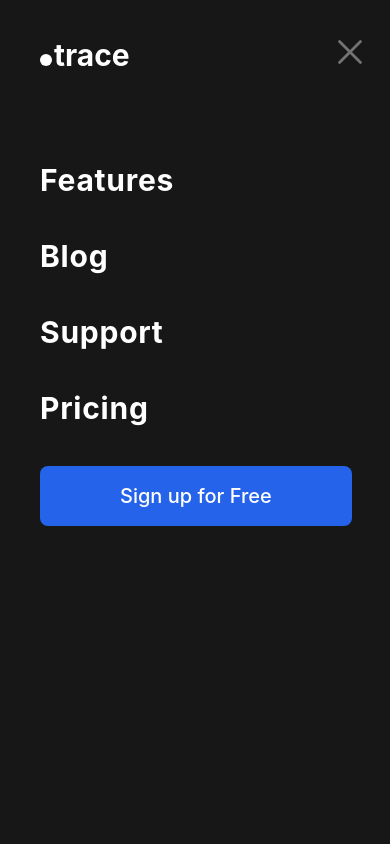
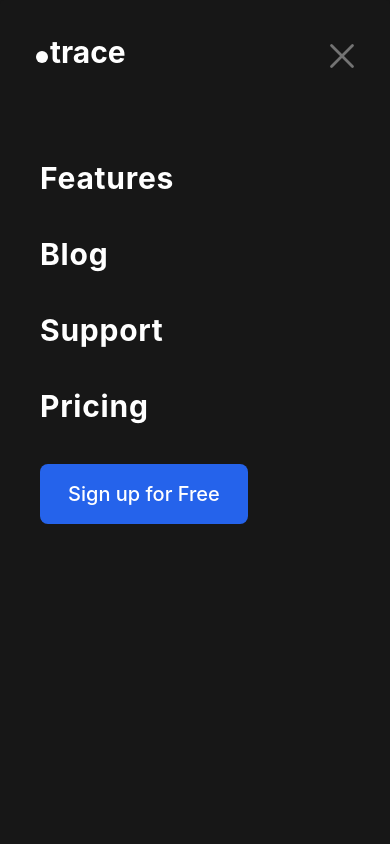
Before and after one commit to amine-tayani/appeo, a Next.js app: page / in a window 390 px wide. Both pictures are taken after a click on the button "Open Menu". Shown: the top 844 px of the page. Built offline with nearby package versions, Linux system fonts and the light colour scheme.

Commit message:
feat: Make mobile navbar slide from the bottom

```diff
--- a/src/components/Companies.tsx
+++ b/src/components/Companies.tsx
@@ -5,13 +5,13 @@ const Companies: React.FunctionComponent = () => {
     <section className="body-font text-gray-600">
       <div className="container mx-auto max-w-6xl px-5 py-24">
         <div className="mx-auto my-10 text-center">
-          <p className=" text-xl text-neutral-400 ">
+          <p className=" mx-12 leading-loose text-neutral-400 md:mx-0 md:text-xl md:leading-none">
             BIG COMPANIES THAT USE TRACE ON DAILY BASIS
           </p>
-          <div className="mr-8 ml-4 mt-20 mb-0 grid grid-cols-2 items-center justify-center gap-x-20 lg:mb-4 lg:mr-0 lg:ml-0 lg:flex lg:gap-0 lg:space-x-20">
+          <div className="mx-4 mt-10 mb-0 grid grid-cols-2 place-items-center items-center justify-center gap-x-4 gap-y-4 md:mt-20 lg:mb-4 lg:mr-0 lg:ml-0 lg:flex lg:gap-0 lg:space-x-20">
             <div>
               <svg
-                width={120}
+                className="w-[70px] md:w-[120px]"
                 viewBox="0 0 24 24"
                 fill="none"
                 xmlns="http://www.w3.org/2000/svg"
@@ -24,7 +24,7 @@ const Companies: React.FunctionComponent = () => {
             </div>
             <div>
               <svg
-                width={90}
+                className="w-[60px] md:w-[100px]"
                 fill="none"
                 viewBox="0 0 24 24"
                 xmlns="http://www.w3.org/2000/svg"
@@ -37,7 +37,7 @@ const Companies: React.FunctionComponent = () => {
             </div>
             <div>
               <svg
-                width={90}
+                className="w-[60px] md:w-[100px]"
                 fill="none"
                 viewBox="0 0 24 24"
                 xmlns="http://www.w3.org/2000/svg"
@@ -50,7 +50,7 @@ const Companies: React.FunctionComponent = () => {
             </div>
             <div>
               <svg
-                width={90}
+                className="w-[60px] md:w-[100px]"
                 fill="none"
                 viewBox="0 0 24 24"
                 xmlns="http://www.w3.org/2000/svg"
@@ -63,7 +63,7 @@ const Companies: React.FunctionComponent = () => {
             </div>
             <div>
               <svg
-                width={80}
+                className="w-[60px] md:w-[90px]"
                 fill="none"
                 viewBox="0 0 24 24"
                 xmlns="http://www.w3.org/2000/svg"
@@ -77,7 +77,7 @@ const Companies: React.FunctionComponent = () => {
             <div>
               <svg
                 fill="none"
-                width={88}
+                className="w-[60px] md:w-[90px]"
                 viewBox="0 0 24 24"
                 xmlns="http://www.w3.org/2000/svg"
               >
@@ -88,10 +88,10 @@ const Companies: React.FunctionComponent = () => {
               </svg>
             </div>
           </div>
-          <div className="mr-8 ml-4 mb-12 grid grid-cols-2 items-center justify-center gap-x-20 gap-y-4 lg:mt-0 lg:mb-4 lg:mr-0 lg:ml-0 lg:flex lg:items-center lg:gap-0 lg:space-x-24">
+          <div className="mx-4 mt-4 mb-0 grid grid-cols-2 place-items-center items-center justify-center gap-y-4 gap-x-4 lg:mt-0 lg:mb-4 lg:mr-0 lg:ml-0 lg:flex lg:items-center lg:gap-0 lg:space-x-24">
             <div>
               <svg
-                width={80}
+                className="w-[60px] md:w-[90px]"
                 fill="none"
                 viewBox="0 0 24 24"
                 xmlns="http://www.w3.org/2000/svg"
@@ -104,7 +104,7 @@ const Companies: React.FunctionComponent = () => {
             </div>
             <div>
               <svg
-                width={90}
+                className="w-[60px] md:w-[90px]"
                 fill="none"
                 viewBox="0 0 24 24"
                 xmlns="http://www.w3.org/2000/svg"
@@ -118,7 +118,7 @@ const Companies: React.FunctionComponent = () => {
 
             <div>
               <svg
-                width={90}
+                className="w-[50px] md:w-[90px]"
                 fill="none"
                 viewBox="0 0 24 24"
                 xmlns="http://www.w3.org/2000/svg"
@@ -132,7 +132,7 @@ const Companies: React.FunctionComponent = () => {
             <div>
               <svg
                 fill="none"
-                width={60}
+                className="w-[40px] md:w-[70px]"
                 viewBox="0 0 24 24"
                 xmlns="http://www.w3.org/2000/svg"
               >
@@ -145,7 +145,7 @@ const Companies: React.FunctionComponent = () => {
             <div>
               <svg
                 fill="none"
-                width={60}
+                className="w-[40px] md:w-[60px]"
                 viewBox="0 0 24 24"
                 xmlns="http://www.w3.org/2000/svg"
               >
@@ -157,7 +157,7 @@ const Companies: React.FunctionComponent = () => {
             </div>
             <div>
               <svg
-                width={110}
+                className="w-[60px] md:w-[90px]"
                 fill="none"
                 viewBox="0 0 24 24"
                 xmlns="http://www.w3.org/2000/svg"
--- a/src/components/Features.tsx
+++ b/src/components/Features.tsx
@@ -9,8 +9,8 @@ import WifiOffIcon from './icons/WifiOffIcon'
 const Features: React.FunctionComponent = () => {
   return (
     <section className="body-font text-gray-600">
-      <div className="container mx-auto px-5 py-24">
-        <div className="mx-auto mt-40 max-w-3xl text-center">
+      <div className="container mx-auto px-5 md:py-24">
+        <div className="mx-auto max-w-3xl text-center md:mt-40">
           <p className=" text-xl text-neutral-400 ">WHO IS THIS APP FOR ?</p>
           <h1 className="mx-4 mt-8 mb-12 text-3xl font-bold leading-snug text-white md:text-5xl">
             Trace is suitable for Job seekers who want to land a job
--- a/src/components/Header.tsx
+++ b/src/components/Header.tsx
@@ -9,7 +9,7 @@ const BodyStyles = [
 const Header: React.FunctionComponent = () => {
   return (
     <div className={BodyStyles}>
-      <div className="relative mx-8 mt-24 max-w-2xl text-center lg:mx-0 lg:max-w-5xl ">
+      <div className=" mx-8 mt-24 max-w-2xl text-center lg:mx-0 lg:max-w-5xl ">
         <h1 className="text-4xl font-bold leading-tight text-white md:text-[80px] md:leading-[86px]">
           Organize, Track and Get Reminder of your job applications
         </h1>
--- a/src/components/navbar/Navbar.tsx
+++ b/src/components/navbar/Navbar.tsx
@@ -59,27 +59,36 @@ const Navbar: React.FunctionComponent = () => {
             </svg>
           </button>
           <Transition
+            className="fixed inset-0 z-50 overflow-hidden "
             show={isMenuOpen}
-            enter="transition-all ease-in-out duration-100"
+            enter="transition ease-out duration-500 transform "
             enterFrom="opacity-0"
             enterTo="opacity-100"
-            leave="transition-all ease-in-out duration-300"
+            leave="transition ease-out duration-600 transform"
             leaveFrom="opacity-100"
             leaveTo="opacity-0"
           >
-            <div className="absolute lg:hidden">
-              <div className="fixed inset-x-0 top-0 z-50  min-w-full rounded bg-neutral-900 ">
-                <div className=" mt-7 flex items-center justify-between">
-                  <div className="ml-10 flex items-baseline">
+            <div className="lg:hidden">
+              <Transition.Child
+                enter="transition duration-500 ease-in-out"
+                enterFrom="transform translate-y-full"
+                enterTo="transform translate-y-0"
+                leave="transition duration-500 ease-in-out"
+                leaveFrom="transform translate-y-0"
+                leaveTo="transform translate-y-full"
+                as="div"
+                className="absolute max-w-full rounded bg-neutral-900 "
+              >
+                <div className="mr-5 ml-9 mt-6 flex items-center justify-between">
+                  <div className="flex items-baseline">
                     <div className="mr-[2px] mb-1.5 h-3 w-3 rounded-full bg-white" />
                     <a href="/" className="text-3xl font-bold text-white ">
                       <h1>trace</h1>
                     </a>
                   </div>
-                  <div className="mx-4">
                   <button
                     aria-label="Close Menu"
-                      className="text-neutral-500 hover:text-neutral-100 focus:outline-none md:hidden"
+                    className="mt-2 mr-1 text-neutral-500 hover:text-neutral-100 focus:outline-none md:hidden"
                     onClick={() => {
                       setIsMenuOpen(false)
                     }}
@@ -99,7 +108,6 @@ const Navbar: React.FunctionComponent = () => {
                       />
                     </svg>
                   </button>
-                  </div>
                 </div>
                 <nav className="mx-2 h-screen w-screen">
                   <ul className="mx-8 mt-20 space-y-10 text-white">
@@ -136,12 +144,12 @@ const Navbar: React.FunctionComponent = () => {
                         Pricing
                       </a>
                     </li>
-                    <button className="mt-12 rounded-lg bg-blue-600 px-20 py-4 text-xl font-medium text-white hover:bg-blue-500 focus:outline-none ">
+                    <button className="w-52 rounded-lg bg-blue-600 px-4 py-4 text-xl font-medium text-white hover:bg-blue-500 focus:outline-none ">
                       Sign up for Free
                     </button>
                   </ul>
                 </nav>
-              </div>
+              </Transition.Child>
             </div>
           </Transition>
           {/* button to close the mobile menu  */}
```
Lines whose indentation alone changed are shown as unchanged.
